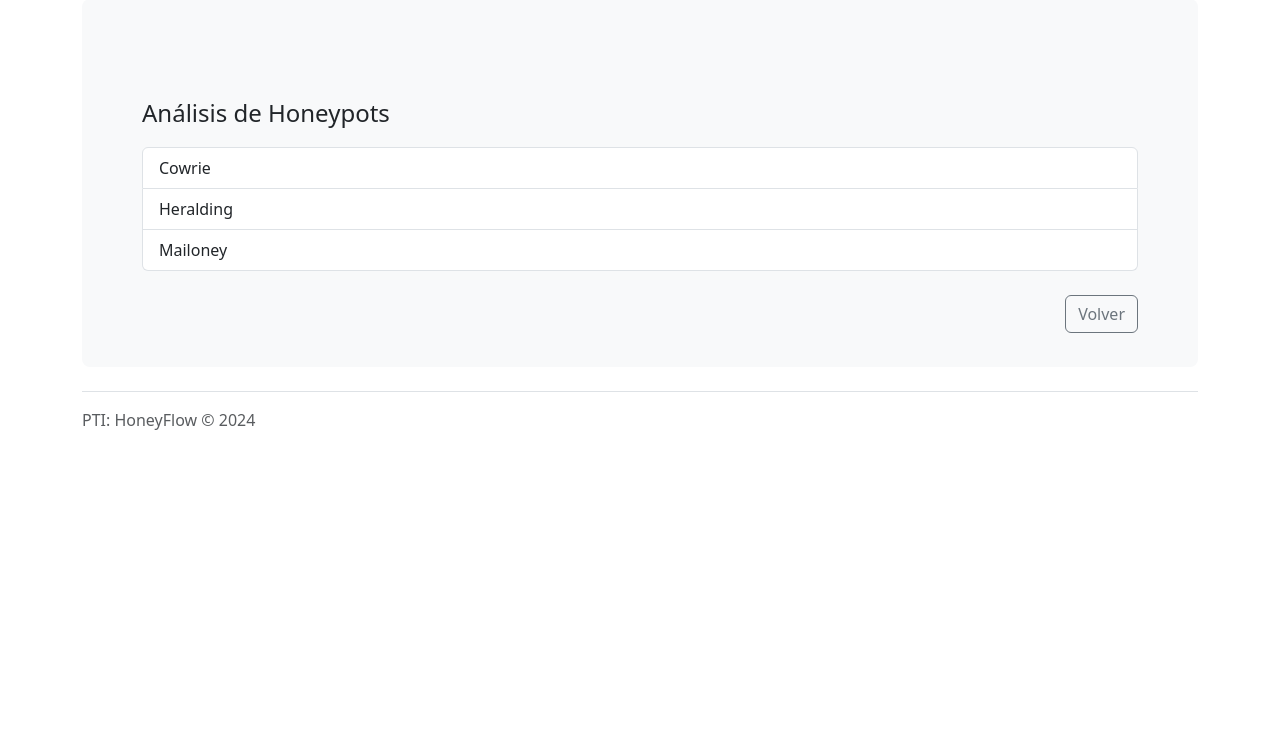
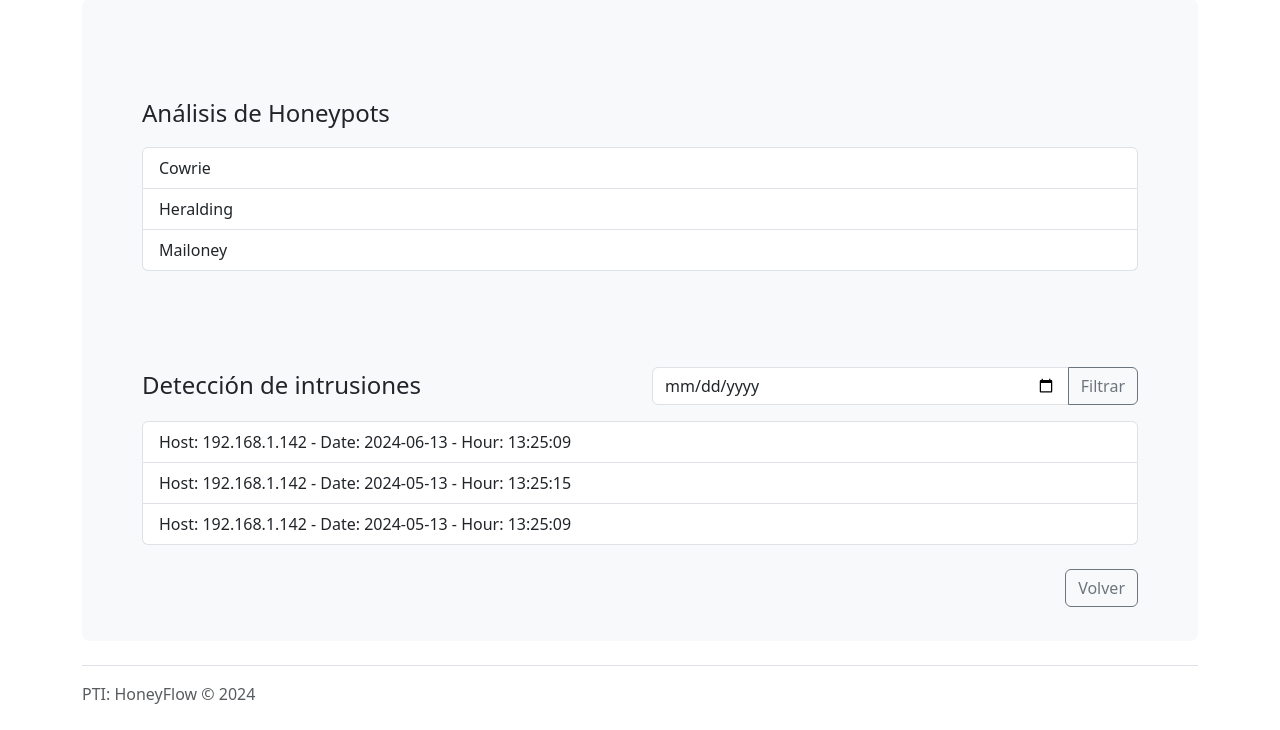
Before and after one commit to marcelca02/Honeyflow, a Flask app: page /honeypots_analysis in a window 1280 px wide. Shown: the part 124-854 px from the top of the page. Before the commit the page ends 554 px from the top, so only its background shows below. Run offline with Flask 3, Linux system fonts and the light colour scheme; parts of the project's set-up code (start-up, migrations or seed data) failed here and were passed over.

Commit message:
se muestran los archivos y filtro de data

```diff
--- a/server/app/intrusion_detection.py
+++ b/server/app/intrusion_detection.py
@@ -1,6 +1,4 @@
 import pyshark as psh
-import threading
-import asyncio
 from datetime import datetime
 from flask import json
 from collections import defaultdict
@@ -23,7 +21,7 @@ def start_detection(interface,ip,timeout):
         suspicious_http = http_attack_detection(packets)
 
         # Save the results to a JSON file dated
-        file_path = 'results/' + ip + '_' + datetime.now().strftime("%Y-%m-%d_%H-%M-%S") + '.json'
+        file_path = 'results/' + ip + '_' + datetime.now().strftime("%Y-%m-%d_%H:%M:%S") + '.json'
         with open(file_path, "w") as file:
             json.dump({
                 'ssh_brute_force': {
--- a/server/app/routes.py
+++ b/server/app/routes.py
@@ -132,7 +132,17 @@ def honeypots_analysis():
         # Agrega más honeypots según sea necesario con sus nombres y rutas HTML correspondientes
     ]
 
-    return render_template('honeypots_analysis.html', honeypots=honeypots)
+    # Diccionario de detecciones de intrusiones con sus nombres y archivos JSON asociados
+    detections = []
+    for file in os.listdir('results'):
+        if file.endswith('.json'):
+            ip = file.split('_')[0]
+            date = file.split('_')[1]
+            hour = file.split('_')[2].replace('.json', '')
+            name = f'Host: {ip} - Date: {date} - Hour: {hour}'
+            detections.append({'file': file, 'name': name})
+    date_filter = request.args.get('date_filter')
+    return render_template('honeypots_analysis.html', honeypots=honeypots, detections=detections, date_filter=date_filter)
 
 @app.route('/show_results_cowrie')
 def show_results_cowrie():
--- a/server/app/templates/honeypots_analysis.html
+++ b/server/app/templates/honeypots_analysis.html
@@ -9,6 +9,31 @@
         <a href="{{ url_for(honeypot['html_route']) }}" class="list-group-item list-group-item-action">{{ honeypot['name'] }}</a>
       {% endfor %}
     </div>
+  </div>
+  <div class="container-fluid py-5">
+    <div class="row">
+      <div class="col-md-6">
+        <p class="fs-4">Detección de intrusiones</p>
+      </div>
+      <div class="col-md-6">
+        <form method="GET">
+          <div class="input-group mb-3">
+            <input type="date" class="form-control" name="date_filter" placeholder="Seleccione una fecha">
+            <button class="btn btn-outline-secondary" type="submit">Filtrar</button>
+          </div>
+        </form>
+      </div>
+    </div>
+    <div class="list-group">
+      {% for detection in detections %}
+          {% set detection_date = detection['name'].split(' ')[4] %}
+          {% if date_filter and date_filter.replace('/', '-') == detection_date %}
+            <a href="/" class="list-group-item list-group-item-action">{{ detection['name'] }}</a>
+          {% elif not date_filter %}
+            <a href="/" class="list-group-item list-group-item-action">{{ detection['name'] }}</a>
+          {% endif %}
+      {% endfor %}
+    </div>
     <a href="{{ url_for('home') }}" class="btn btn-outline-secondary float-end mt-4" type="button">Volver</a>
   </div>
 </div>
--- a/server/app/templates/index.html
+++ b/server/app/templates/index.html
@@ -9,7 +9,7 @@
           <p class="col-md-12 fs-5 mt-4">- Configuración de nuestros honeypots (poder desplegarlos/pararlos)</p>
           <p class="col-md-12 fs-5 mt-4 mb-4">- Mostrar los ataques recibidos (mostramos los datos de manera informativa)</p>
           <a href="{{ url_for('configurar_honeypots') }}"  class="btn btn-primary btn-lg" type="button">Configurar Honeypots</a>
-          <a href="{{ url_for('honeypots_analysis') }}" class="btn btn-primary btn-lg" type="button">Show Attacks</a>
+          <a href="{{ url_for('honeypots_analysis') }}" class="btn btn-primary btn-lg" type="button">Ver Ataques</a>
           <a href="{{ url_for('about_project') }}" class="btn btn-primary btn-lg" type="button">About</a>
         </div>
         <div class="col-md-6">
--- /dev/null
+++ b/server/results/192.168.1.142_2024-05-13_13:25:15.json
@@ -0,0 +1 @@
+{"ssh_brute_force": {"attempts": []}, "port_scaning": {"open_ports": []}, "dns_tunneling": {"tcp_sources": []}, "smtp_spam": {"suspicious_ips": []}, "http_attacks": {"suspicious_ips": [], "injected_commands": {}, "attempted_directories": {}}}
--- /dev/null
+++ b/server/results/192.168.1.142_2024-06-13_13:25:09.json
@@ -0,0 +1 @@
+{"ssh_brute_force": {"attempts": []}, "port_scaning": {"open_ports": []}, "dns_tunneling": {"tcp_sources": []}, "smtp_spam": {"suspicious_ips": []}, "http_attacks": {"suspicious_ips": [], "injected_commands": {}, "attempted_directories": {}}}
```
Also changed, not shown: server/results/192.168.1.142_2024-05-13_13:25:09.json (renamed from server/results/192.168.1.142_2024-05-11_21-01-06.json).
